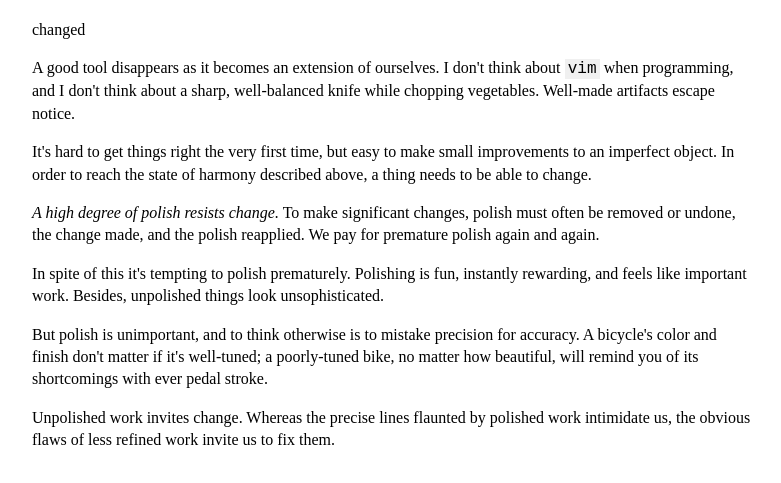
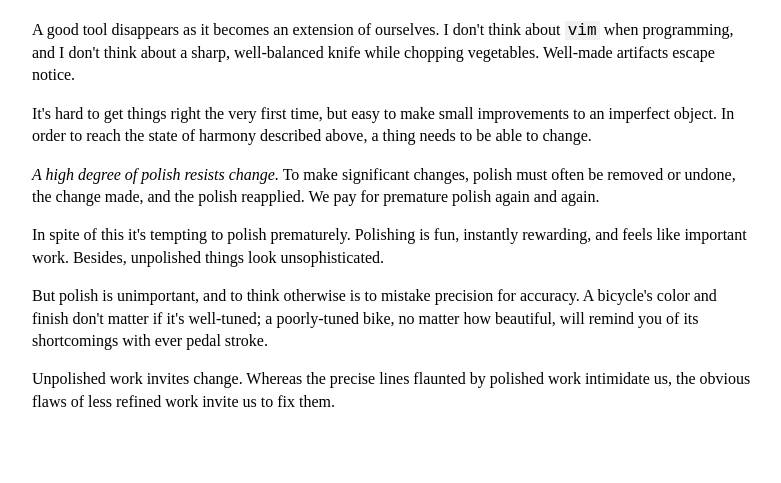
Before and after one commit to wjlewis/notes, a plain HTML site: page general/embracing-the-low-road.html in a window 1280 px wide. Shown: the part 69-552 px from the top of the page, without its empty margins (248-1029 px from the left). Drawn offline with Linux system fonts and the light colour scheme.

Commit message:
Publish to GitHub pages

```diff
--- a/general/embracing-the-low-road.html
+++ b/general/embracing-the-low-road.html
@@ -7,7 +7,7 @@
   </head>
 
   <body>
-    <main><h1 id="Embracing-the-low-road">Embracing the low road</h1><p>changed</p><p>A good tool disappears as it becomes an extension of ourselves.
+    <main><h1 id="Embracing-the-low-road">Embracing the low road</h1><p>A good tool disappears as it becomes an extension of ourselves.
 I don&#x27;t think about <code class="inline">vim</code> when programming, and I don&#x27;t think about a sharp,
 well-balanced knife while chopping vegetables.
 Well-made artifacts escape notice.</p><p>It&#x27;s hard to get things right the very first time, but easy to make small
```
